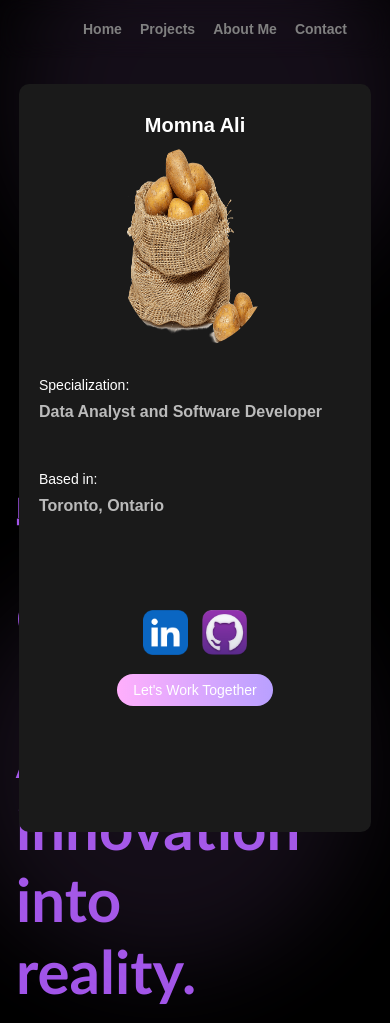
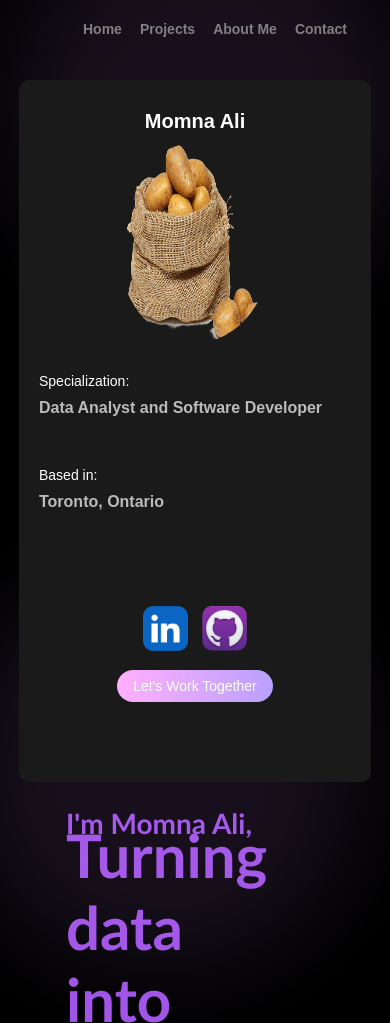
Before and after one commit to Momna-bit/MomnaAli, a plain HTML site: page index.html in a window 390 px wide. Shown: the top 1023 px of the page. Drawn offline with Linux system fonts and the light colour scheme.

Commit message:
Update style.css

```diff
--- a/style.css
+++ b/style.css
@@ -496,12 +496,15 @@ body {
   }
 
   .static-card {
-    top: 100%;
-    width: 60vw;  /* Increase width on very small screens */
+    position: absolute;
+    top: 80px;
+    transform: translate(0,0);
+    width: 90vw;  /* Increase width on very small screens */
+    height: auto;
   }
 
   .main-content {
-      margin-left: 0px;
+      margin-top: 85vh;
       padding: 1rem;
   }
 
@@ -524,8 +527,8 @@ body {
 @media (max-width: 768px) {
   .static-card {
       position: absolute; /* Change to absolute positioning */
-      top: auto;  /* Remove fixed position */
-      margin-bottom: -30px;
+      top: 80px;  /* Remove fixed position */
+      margin-bottom: 20px;
       bottom: 10%; /* Position it near the bottom */
       left: 50%;
       transform: translateX(-50%); /* Center it horizontally */
@@ -551,7 +554,7 @@ body {
 @media (max-width: 480px) {
   .static-card {
       position: absolute;
-      top: 10%;
+      top: 80px;
       bottom: 5%; /* Move it slightly up from bottom */
       left: 50%;
       transform: translateX(-50%);
```
